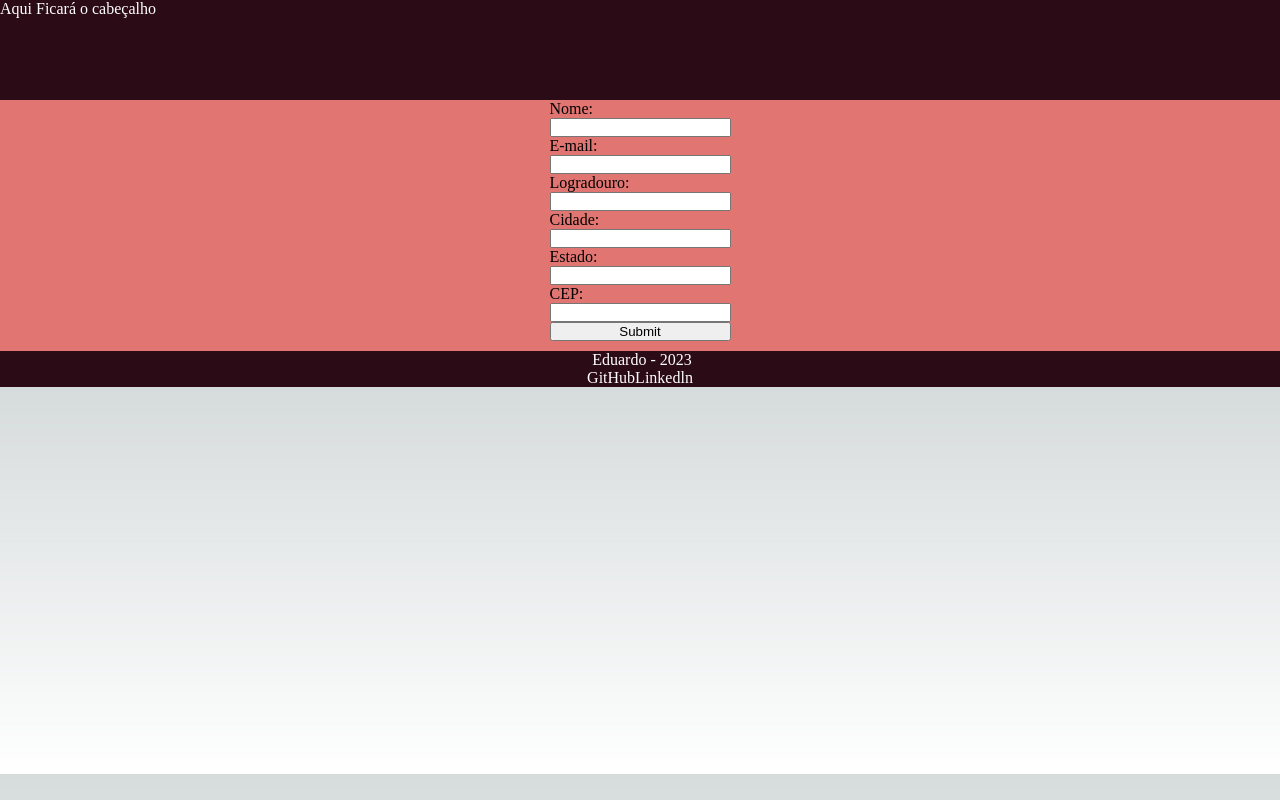
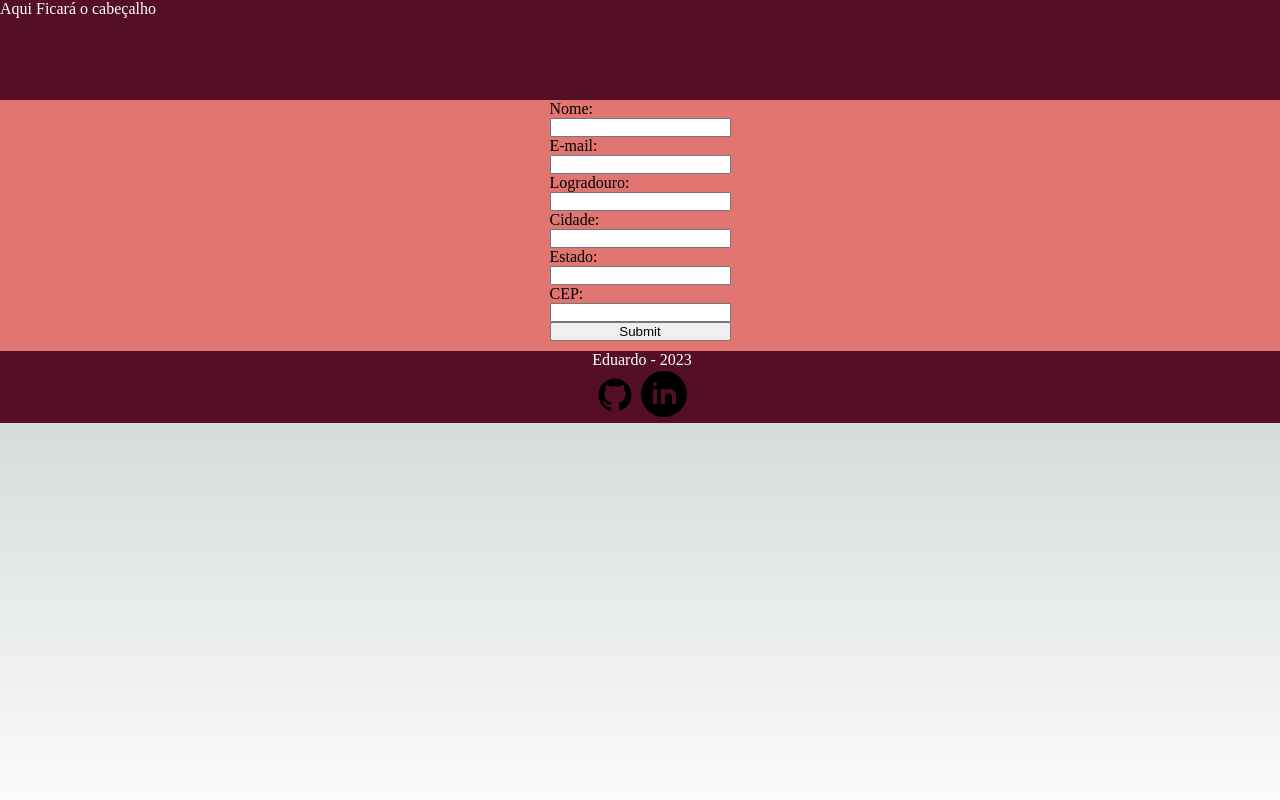
Before and after one commit to EduardoGomesSa/cadastro-cliente-next, a Next.js app: page /formulario in a window 1280 px wide. Built offline with nearby package versions, Linux system fonts and the light colour scheme.

Commit message:
implementação das logos do github e linkedln e mudança de cor do footer e header

```diff
--- a/src/components/footer.tsx
+++ b/src/components/footer.tsx
@@ -5,8 +5,8 @@ export default function Footer(){
         <div className={styles.footer}>
             <label>&shy; Eduardo - 2023</label>
             <label>
-                <a href="#">GitHub</a>
-                <a href="#">Linkedln</a>
+                <a href="#"><img src="./images/github.svg" alt="" /></a>
+                <a href="#"><img src="./images/linkedin.svg" alt="" /></a>
             </label>
         </div>
     )
--- a/src/styles/Footer.module.css
+++ b/src/styles/Footer.module.css
@@ -2,6 +2,6 @@
     display: flex;
     flex-direction: column;
     align-items: center;
-    background-color: #2b0b16;
+    background-color: #540e27;
     color: white;
 }
--- a/src/styles/Header.module.css
+++ b/src/styles/Header.module.css
@@ -2,6 +2,6 @@
     display: flex;
     flex-direction: column;
     height: 100px;
-    background-color: #2b0b16;
+    background-color: #540e27;
     color: white;
 }
```
Also changed, not shown: public/images/github.svg (added), public/images/linkedin.svg (added).
